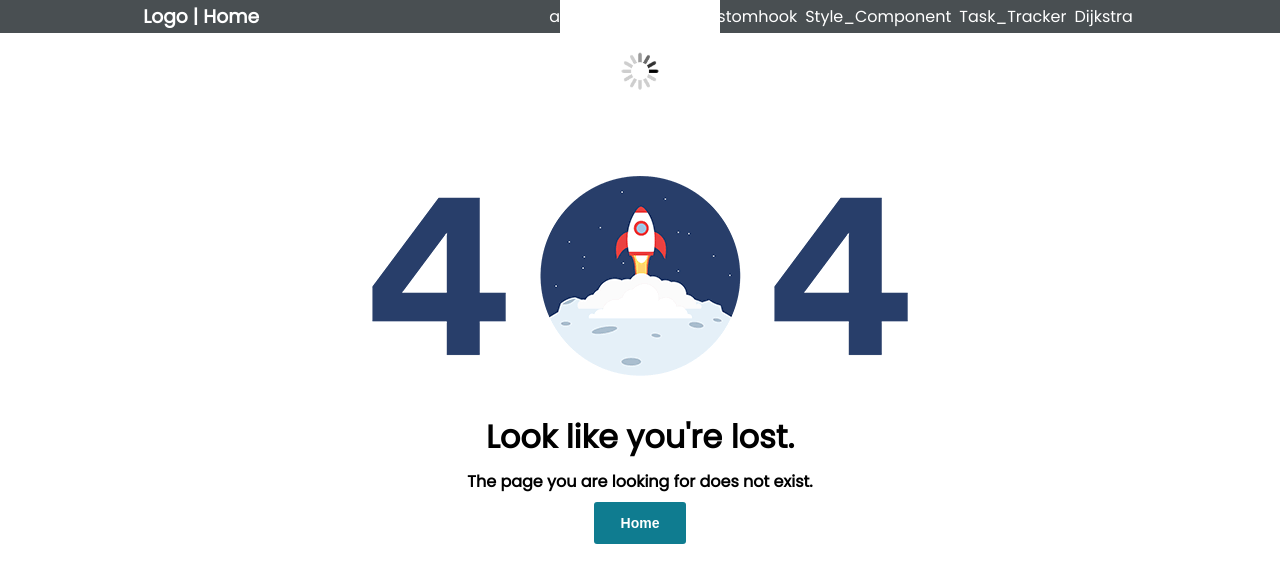
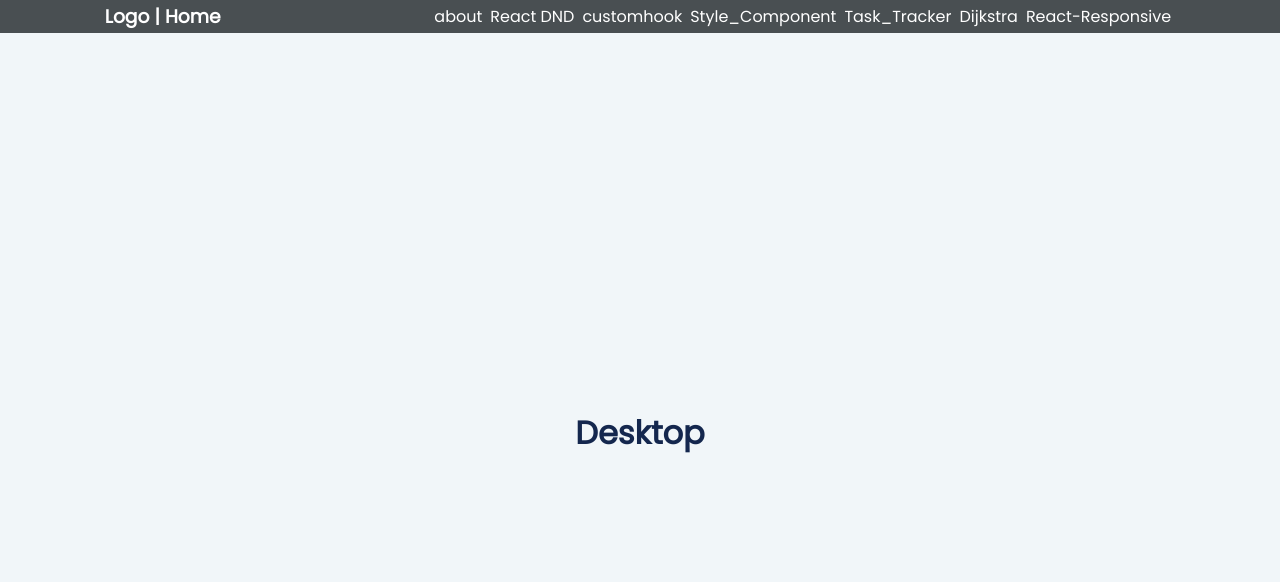
Before and after one commit to RabinPhaiju/React-Learn, a React (Create React App) app: page /React-Learn/customHook/useMediaQuery in a window 1280 px wide. Shown: the top 582 px of the page. Built offline with nearby package versions, Linux system fonts and the light colour scheme.

Commit message:
added useMediaQuery hook

```diff
--- a/package.json
+++ b/package.json
@@ -15,6 +15,7 @@
     "react-icons": "^4.2.0",
     "react-modal": "^3.14.4",
     "react-model": "^4.2.1",
+    "react-responsive": "^9.0.0-beta.6",
     "react-router-dom": "^5.2.0",
     "react-scripts": "4.0.3",
     "styled-components": "^5.3.0",
--- a/src/App.js
+++ b/src/App.js
@@ -13,6 +13,8 @@ import StyleComponent from "./components/pages/StyleComponent"
 import NotFound from "./components/pages/notfound/NotFound"
 import LocalStorage from "./components/customHook/useLocalStorage/LocalStorage"
 import FetchData from "./components/customHook/useFetch/FetchData"
+import ReactResponsive from "./components/pages/react_responsive/ReactResponsive"
+import MediaQuery from "./components/customHook/useMediaQuery/MediaQuery"
 
 function App() {
   return (
@@ -27,9 +29,11 @@ function App() {
           <Route path='/React-Learn/stylecomponents' exact component={StyleComponent} />
           <Route path='/React-Learn/taskTracker' exact component={TaskTracker} />
           <Route path='/React-Learn/Dijkstra' exact component={PathfindingVisualizer} />
+          <Route path='/React-Learn/react-responsive' exact component={ReactResponsive} />
 
           <Route path='/React-Learn/customHook/useLocalStorage' exact component={LocalStorage} />
           <Route path='/React-Learn/customHook/useFetch' exact component={FetchData} />
+          <Route path='/React-Learn/customHook/useMediaQuery' exact component={MediaQuery} />
           <Route component={NotFound} />
         </Switch>
       </div>
--- a/src/components/Nav.js
+++ b/src/components/Nav.js
@@ -31,6 +31,9 @@ const Nav = () => {
         <Link to='/React-Learn/dijkstra' style={navStyle}>
           <div className='nav-item'>Dijkstra</div>
         </Link>
+        <Link to='/React-Learn/react-responsive' style={navStyle}>
+          <div className='nav-item'>React-Responsive</div>
+        </Link>
       </div>
     </nav>
   )
--- /dev/null
+++ b/src/components/customHook/useMediaQuery/MediaQuery.css
@@ -0,0 +1,28 @@
+.layout {
+    display: flex;
+    justify-content: center;
+    align-items: center;
+    height: 100vh;
+    width: 100vw;
+    background-color: #f1f6f9;
+  }
+
+  .layout h1 {
+    color: #14274e;
+  }
+
+  .mobile {
+    background-color: #394867 !important;
+  }
+
+  .mobile h1 {
+    color: #f1f6f9;
+  }
+
+  .tablet {
+    background-color: #14274e;
+  }
+
+  .tablet h1 {
+    color: #9ba4b4;
+  }
--- /dev/null
+++ b/src/components/customHook/useMediaQuery/MediaQuery.js
@@ -0,0 +1,15 @@
+import React from "react"
+import useMediaQuery from "./useMediaQuery"
+import "./MediaQuery.css"
+
+function MediaQuery() {
+  const isMobile = useMediaQuery(768)
+  const isTablet = useMediaQuery(1024)
+  return (
+    <div className={"layout " + (isMobile ? "mobile" : "") + (isTablet ? " tablet" : "")}>
+      <h1>{isMobile ? "Mobile" : isTablet ? "Tablet" : "Desktop"}</h1>
+    </div>
+  )
+}
+
+export default MediaQuery
--- /dev/null
+++ b/src/components/customHook/useMediaQuery/useMediaQuery.js
@@ -0,0 +1,22 @@
+import { useEffect, useState } from "react"
+
+const useMediaQuery = (minWidth) => {
+  const [state, setState] = useState({
+    windowWidth: window.innerWidth,
+    isDesiredWidth: false,
+  })
+
+  useEffect(() => {
+    const resizeHandler = () => {
+      const currentWindowWidth = window.innerWidth
+      const isDesiredWidth = currentWindowWidth < minWidth
+      setState({ windowWidth: currentWindowWidth, isDesiredWidth })
+    }
+    window.addEventListener("resize", resizeHandler)
+    return () => window.removeEventListener("resize", resizeHandler)
+  }, [state.windowWidth])
+
+  return state.isDesiredWidth
+}
+
+export default useMediaQuery
--- a/src/components/pages/CustomHook.js
+++ b/src/components/pages/CustomHook.js
@@ -15,6 +15,9 @@ const CustomHook = () => {
         <Link to='/React-Learn/customHook/useFetch' style={navStyle}>
           <div className='nav-item'>useFetch</div>
         </Link>
+        <Link to='/React-Learn/customHook/useMediaQuery' style={navStyle}>
+          <div className='nav-item'>useMediaQuery</div>
+        </Link>
       </div>
     </nav>
   )
--- /dev/null
+++ b/src/components/pages/react_responsive/ReactResponsive.js
@@ -0,0 +1,33 @@
+import { useMediaQuery } from "react-responsive"
+
+import React from "react"
+
+function ReactResponsive() {
+  // documentation : https://github.com/yocontra/react-responsive/blob/master/src/mediaQuery.ts#L9
+  const isDesktopOrLaptop = useMediaQuery(
+    {
+      query: "(min-width: 1224px)",
+    },
+    undefined,
+    () => {
+      console.log("isDesktopOrLaptop")
+    }
+  )
+  const isBigScreen = useMediaQuery({ query: "(min-width: 1824px)" })
+  const isTabletOrMobile = useMediaQuery({ query: "(max-width: 1224px)" })
+  const isPortrait = useMediaQuery({ query: "(orientation: portrait)" })
+  const isRetina = useMediaQuery({ query: "(min-resolution: 2dppx)" })
+
+  return (
+    <div>
+      <h1>Device Test!</h1>
+      {isDesktopOrLaptop && <p>You are a desktop or laptop</p>}
+      {isBigScreen && <p>You have a huge screen</p>}
+      {isTabletOrMobile && <p>You are a tablet or mobile phone</p>}
+      <p>Your are in {isPortrait ? "portrait" : "landscape"} orientation</p>
+      {isRetina && <p>You are retina</p>}
+    </div>
+  )
+}
+
+export default ReactResponsive
```
